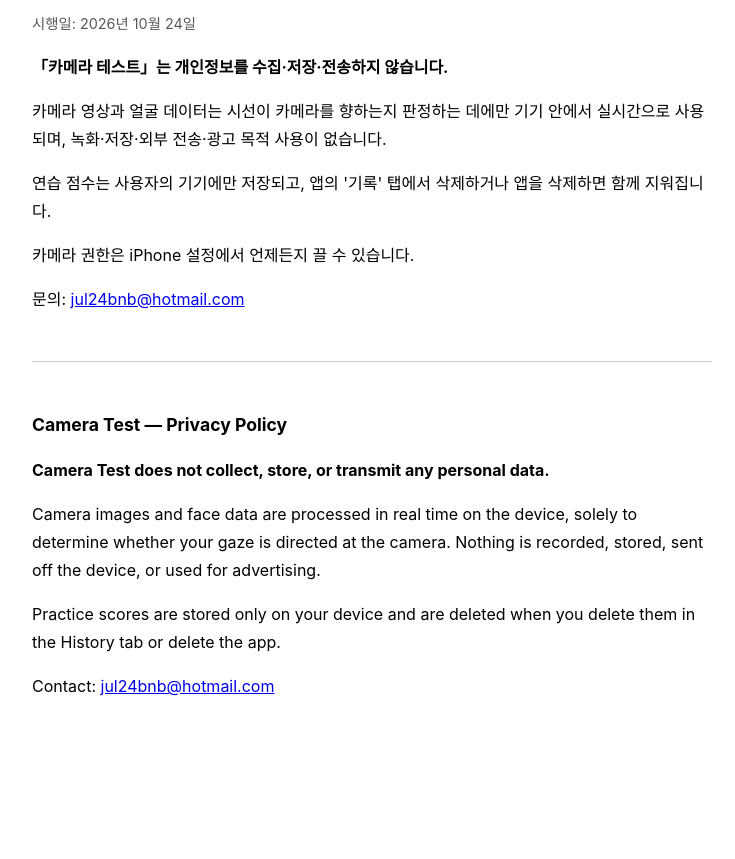
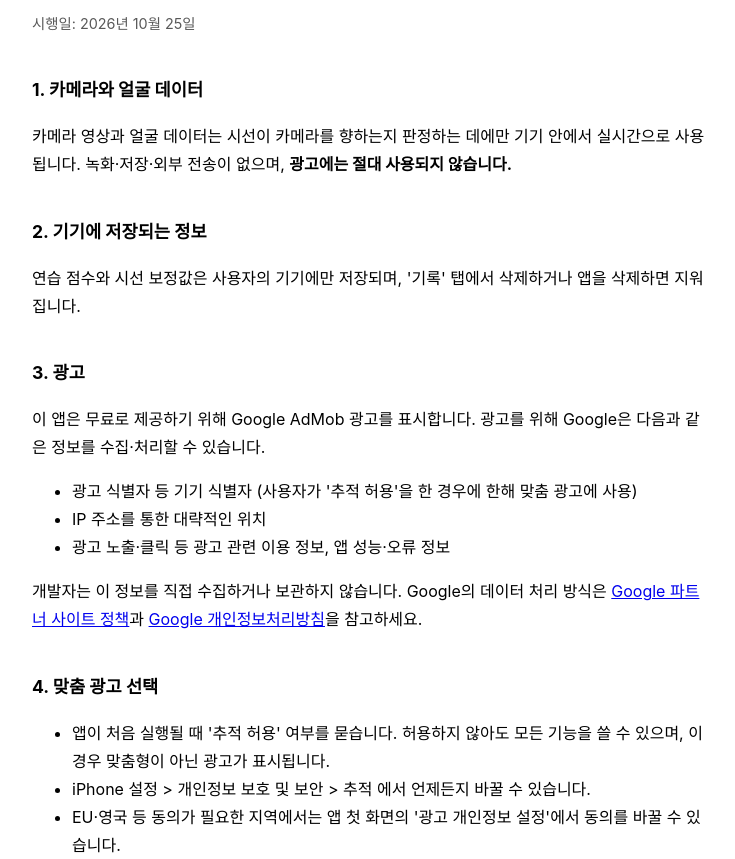
Before and after one commit to camera-looky/camera-test-privacy, a plain HTML site: page index.html in a window 1280 px wide. Shown: the part 93-952 px from the top of the page, without its empty margins (268-1003 px from the left). Before the commit the page ends 841 px from the top, so only its background shows below. Drawn offline with Linux system fonts and the light colour scheme.

Commit message:
Add files via upload

```diff
--- a/index.html
+++ b/index.html
@@ -16,22 +16,49 @@
 </head>
 <body>
   <h1>「카메라 테스트」 개인정보처리방침</h1>
-  <p class="muted">시행일: 2026년 10월 24일</p>
+  <p class="muted">시행일: 2026년 10월 25일</p>
 
-  <p><strong>「카메라 테스트」는 개인정보를 수집·저장·전송하지 않습니다.</strong></p>
-  <p>카메라 영상과 얼굴 데이터는 시선이 카메라를 향하는지 판정하는 데에만 기기 안에서 실시간으로 사용되며,
-     녹화·저장·외부 전송·광고 목적 사용이 없습니다.</p>
-  <p>연습 점수는 사용자의 기기에만 저장되고, 앱의 '기록' 탭에서 삭제하거나 앱을 삭제하면 함께 지워집니다.</p>
-  <p>카메라 권한은 iPhone 설정에서 언제든지 끌 수 있습니다.</p>
-  <p>문의: <a href="mailto:jul24bnb@hotmail.com">jul24bnb@hotmail.com</a></p>
+  <h2>1. 카메라와 얼굴 데이터</h2>
+  <p>카메라 영상과 얼굴 데이터는 시선이 카메라를 향하는지 판정하는 데에만 기기 안에서 실시간으로 사용됩니다.
+     녹화·저장·외부 전송이 없으며, <strong>광고에는 절대 사용되지 않습니다.</strong></p>
+
+  <h2>2. 기기에 저장되는 정보</h2>
+  <p>연습 점수와 시선 보정값은 사용자의 기기에만 저장되며, '기록' 탭에서 삭제하거나 앱을 삭제하면 지워집니다.</p>
+
+  <h2>3. 광고</h2>
+  <p>이 앱은 무료로 제공하기 위해 Google AdMob 광고를 표시합니다. 광고를 위해 Google은 다음과 같은 정보를 수집·처리할 수 있습니다.</p>
+  <ul>
+    <li>광고 식별자 등 기기 식별자 (사용자가 '추적 허용'을 한 경우에 한해 맞춤 광고에 사용)</li>
+    <li>IP 주소를 통한 대략적인 위치</li>
+    <li>광고 노출·클릭 등 광고 관련 이용 정보, 앱 성능·오류 정보</li>
+  </ul>
+  <p>개발자는 이 정보를 직접 수집하거나 보관하지 않습니다. Google의 데이터 처리 방식은
+     <a href="https://policies.google.com/technologies/partner-sites">Google 파트너 사이트 정책</a>과
+     <a href="https://policies.google.com/privacy">Google 개인정보처리방침</a>을 참고하세요.</p>
+
+  <h2>4. 맞춤 광고 선택</h2>
+  <ul>
+    <li>앱이 처음 실행될 때 '추적 허용' 여부를 묻습니다. 허용하지 않아도 모든 기능을 쓸 수 있으며, 이 경우 맞춤형이 아닌 광고가 표시됩니다.</li>
+    <li>iPhone 설정 &gt; 개인정보 보호 및 보안 &gt; 추적 에서 언제든지 바꿀 수 있습니다.</li>
+    <li>EU·영국 등 동의가 필요한 지역에서는 앱 첫 화면의 '광고 개인정보 설정'에서 동의를 바꿀 수 있습니다.</li>
+  </ul>
+
+  <h2>5. 문의</h2>
+  <p><a href="mailto:jul24bnb@hotmail.com">jul24bnb@hotmail.com</a></p>
 
   <hr>
 
   <h2>Camera Test — Privacy Policy</h2>
-  <p><strong>Camera Test does not collect, store, or transmit any personal data.</strong></p>
-  <p>Camera images and face data are processed in real time on the device, solely to determine whether
-     your gaze is directed at the camera. Nothing is recorded, stored, sent off the device, or used for advertising.</p>
-  <p>Practice scores are stored only on your device and are deleted when you delete them in the History tab or delete the app.</p>
+  <p><strong>Camera and face data</strong> are processed in real time on the device, solely to determine whether your gaze
+     is directed at the camera. They are never recorded, stored, transmitted, or used for advertising.</p>
+  <p><strong>On-device records.</strong> Practice scores and gaze calibration settings are stored on your device. You can remove your saved practice history from the History tab or by deleting the app.</p>
+  <p><strong>Advertising.</strong> The app shows ads from Google AdMob, including banners on practice screens. Google may collect device identifiers
+     (the advertising identifier only if you allow tracking), approximate location from your IP address,
+     ad interaction data, and performance/diagnostic data. The developer does not collect or store this data.
+     See <a href="https://policies.google.com/technologies/partner-sites">how Google uses information from partner sites</a>.</p>
+  <p><strong>Your choices.</strong> You can decline tracking (iPhone Settings &gt; Privacy &amp; Security &gt; Tracking).
+     Where a consent message is required, you can manage your choices using “Ad Privacy Settings” in the app.</p>
+  <p>Camera and ad permissions can be managed in your device settings. You can use the app even if you decline tracking.</p>
   <p>Contact: <a href="mailto:jul24bnb@hotmail.com">jul24bnb@hotmail.com</a></p>
 </body>
 </html>
```
